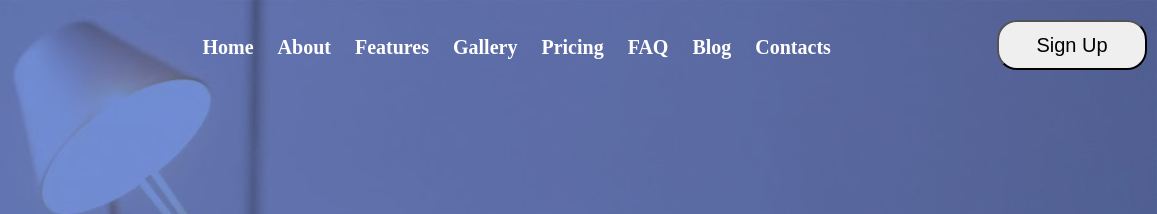
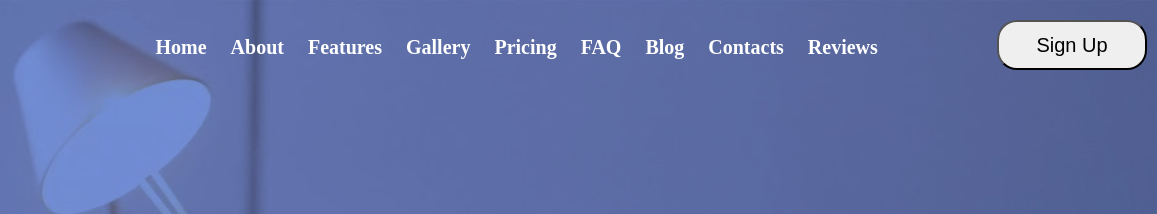
Before and after one commit to Apoerakay/appy, a plain HTML site: page index.html in a window 1280 px wide. Shown: the top 214 px of the page, 123-1280 px from the left. Drawn offline with Linux system fonts and the light colour scheme.

Commit message:
Update index.html

```diff
--- a/index.html
+++ b/index.html
@@ -20,6 +20,7 @@
                 <li>FAQ</li>
                 <li>Blog</li>
                 <li>Contacts</li>
+                <li>Reviews</li>
             </ul>
             <button>Sign Up</button>
         </nav>
```
